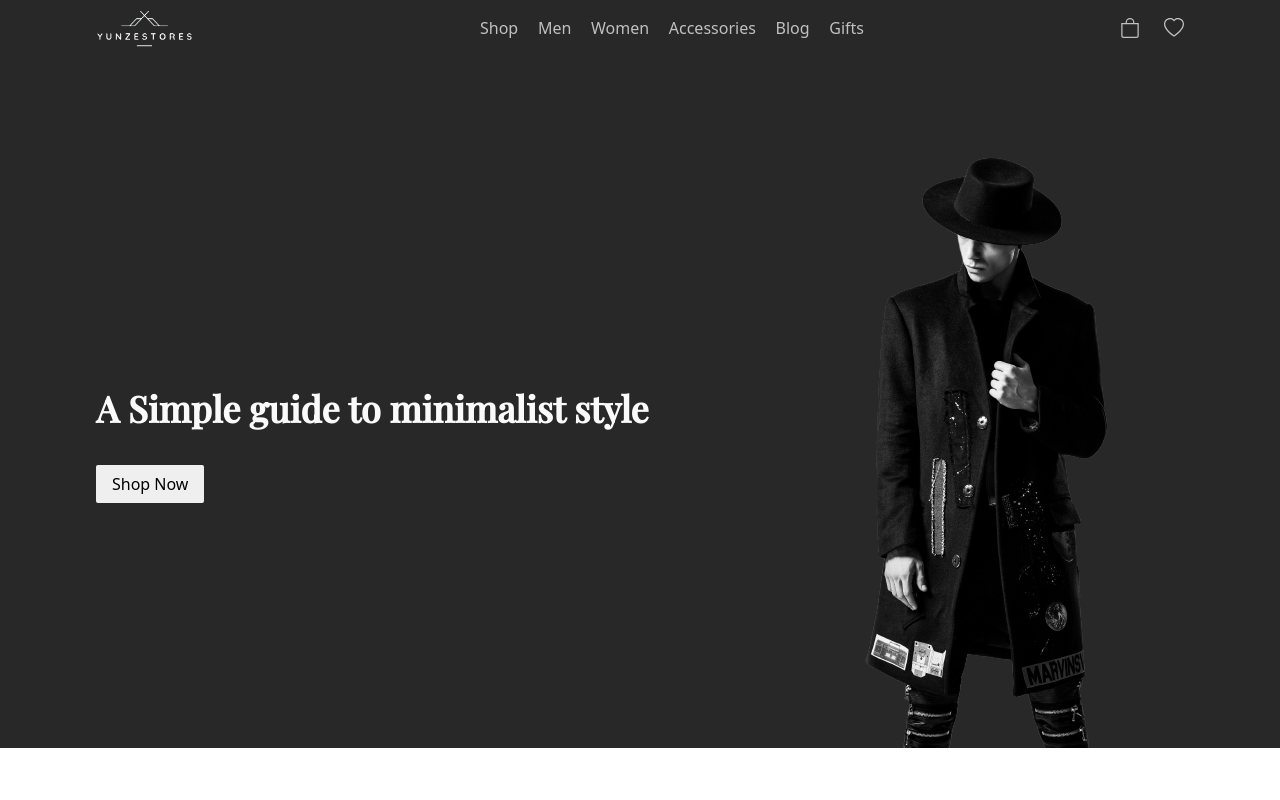
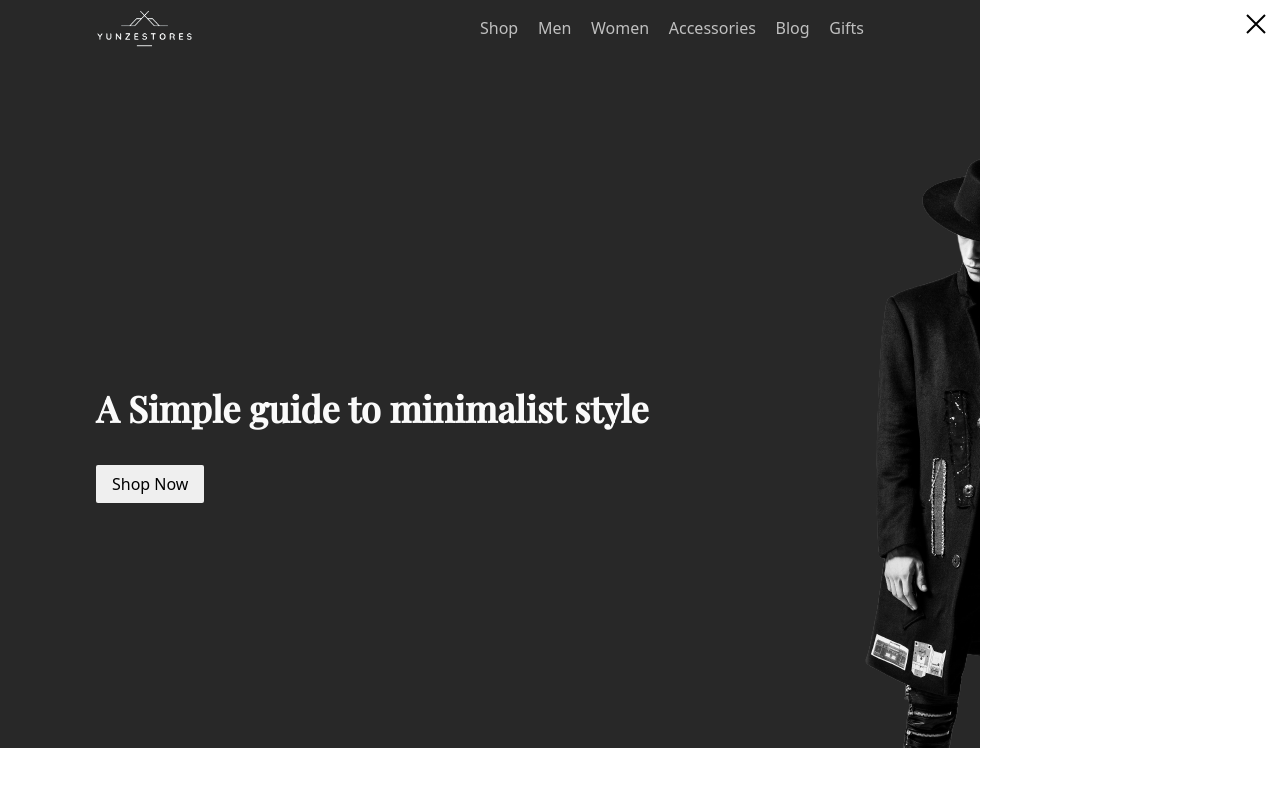
Before and after one commit to Adeyunze/yunzestores, a React (Create React App) app: page / in a window 1280 px wide. Both pictures are taken after a click on the button 1130 px from the left and 28 px from the top of the page. Shown: the top 800 px of the page. Built offline with nearby package versions, Linux system fonts and the light colour scheme.

Commit message:
Updated Tailwind

```diff
--- /dev/null
+++ b/src/components/Cart.jsx
@@ -0,0 +1,14 @@
+import { React, useRef } from 'react';
+import {GrClose} from 'react-icons/gr'
+
+const Cart = ({cartOpened, setCartOpened}) => {
+  const myCart = useRef(null)
+  return (
+    <div ref={myCart} className={`${cartOpened ? 'h-[100vh] w-[300px] bg-white mycart absolute top-0 right-0 block': 'hidden'}`}>
+
+      <GrClose className='cursor-pointer text-2xl absolute right-3 top-3 text-[#282828] font-medium' onClick={()=> setCartOpened(false)}/>
+    </div>
+  )
+}
+
+export default Cart
--- a/src/components/Footer.jsx
+++ b/src/components/Footer.jsx
@@ -14,7 +14,7 @@
                     {links.map((link)=> {
                                 const {id, url, text} = link;
                                 return (
-                                    <Link to={url} className='py-2 hover:text-white capitalize font-medium'>{text}</Link>
+                                    <Link key={id} to={url} className='py-2 hover:text-white capitalize font-medium'>{text}</Link>
                                 )
                     })}
                 </div>
--- a/src/components/Layout.jsx
+++ b/src/components/Layout.jsx
@@ -6,11 +6,13 @@
 import { RiMenu2Fill } from 'react-icons/ri';
 import { Link, Outlet } from 'react-router-dom';
 import Footer from './Footer';
-
+import Cart from './Cart';
 
 
 const Layout = () => {
     const [toggleLinks, setToggleLinks] = useState(false);
+    const [cartOpened, setCartOpened] = useState(false)
+
     return (
         <div>
             <nav className='w-screen lg:px-24 px-12 py-2 bg-[#282828] flex justify-between md:items-center z-10  sticky top-0'>
@@ -33,7 +35,7 @@
 
                 <div className="elements flex justify-between items-start w-16 mt-3 md:mt-0 cursor-pointer">
                     <button className='text-[#C0C0C0] text-xl cursor-pointer hover:text-white'>
-                        <BsBag />
+                        <BsBag onClick={() => setCartOpened(true)}/>
                     </button>
                     <button className='text-[#C0C0C0] text-xl cursor-pointer hover:text-white ml-3'>
                         <BsHeart />
@@ -45,6 +47,7 @@
                         <RiMenu2Fill/>
                     </button>
                 </div>
+                <Cart cartOpened={cartOpened} setCartOpened={setCartOpened}/>
             </nav>
             <Outlet/>
             <Footer/>
```
